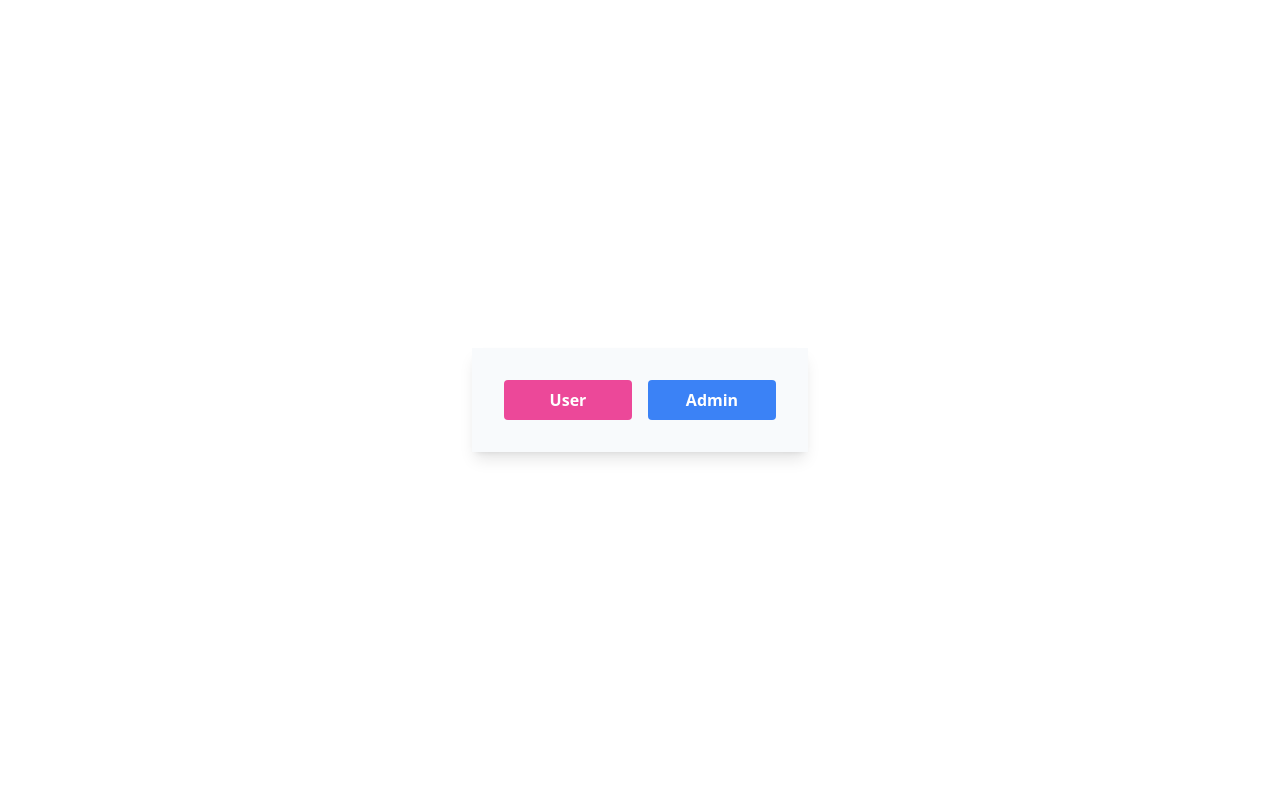
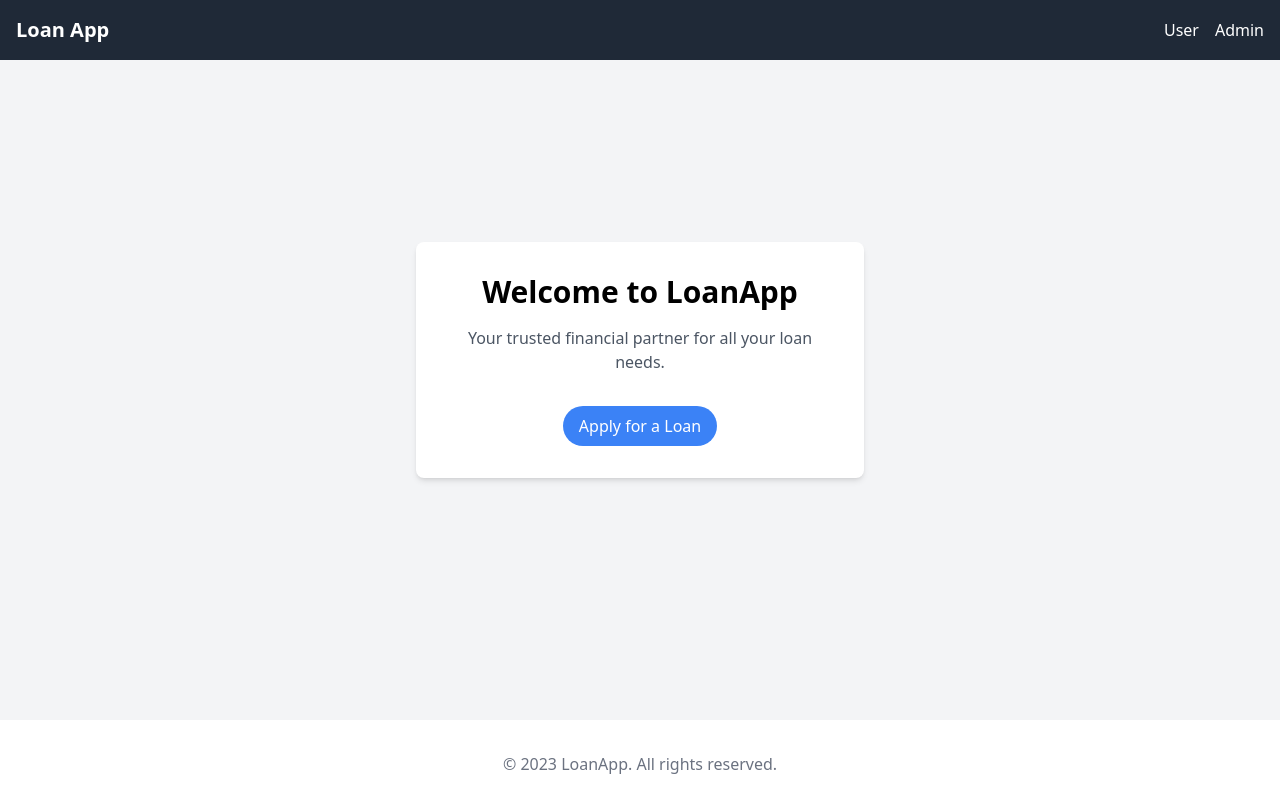
Before and after one commit to r1tikpatil/techdome-assignment-loan-web-app, a Next.js app in the folder client/: page / in a window 1280 px wide. Built offline with nearby package versions, Linux system fonts and the light colour scheme.

Commit message:
added navbar

```diff
--- a/client/actions/apis.js
+++ b/client/actions/apis.js
@@ -50,6 +50,8 @@ const AuthState = ({ children }) => {
   const logOutUser = () => {
     setUser(null);
     localStorage.removeItem("user");
+    localStorage.removeItem("token");
+    localStorage.removeItem("admin");
   };
 
   const signUpUser = async (data) => apiRequest("user/signup", "POST", data);
--- a/client/app/admin/requests/page.jsx
+++ b/client/app/admin/requests/page.jsx
@@ -111,7 +111,7 @@ const Page = () => {
   const handleReject = (loanId) => handleAction(loanId, "REJECT");
 
   return (
-    <div>
+    <div className="bg-gray-100 h-[100vh] p-4 pt-16">
       <LoanList
         loans={loans}
         handleAccept={handleAccept}
--- a/client/app/layout.js
+++ b/client/app/layout.js
@@ -2,6 +2,7 @@ import { Toaster } from "react-hot-toast";
 
 import "./globals.css";
 import AuthState from "../actions/apis";
+import Navbar from "@/components/navBar";
 
 export const metadata = {
   title: "Loan App",
@@ -13,8 +14,11 @@ export default function RootLayout({ children }) {
     <html lang="en">
       <body>
         <main>
-          <Toaster position="top-right" />
-          <AuthState>{children}</AuthState>
+          <AuthState>
+            <Navbar />
+            <Toaster position="top-right" />
+            {children}
+          </AuthState>
         </main>
       </body>
     </html>
--- a/client/app/page.js
+++ b/client/app/page.js
@@ -1,22 +1,27 @@
-import Link from "next/link";
+"use client";
 
 const Home = () => {
   return (
-    <div className="flex flex-col justify-center items-center min-h-screen ">
-      <div className=" flex  gap-4  justify-center items-center justify-items-center p-8 bg-slate-50 shadow-lg">
-        <Link
-          href="/user/signin"
-          className="bg-pink-500 text-center hover:bg-pink-700 text-white font-bold py-2 px-4 rounded  w-28 md:w-32"
-        >
-          User
-        </Link>
-        <Link
-          href="/admin/signin"
-          className="bg-blue-500 text-center hover:bg-blue-700 text-white font-bold py-2 px-4 rounded  w-28 md:w-32"
-        >
-          Admin
-        </Link>
+    <div>
+      <div className="bg-gray-100 h-[90vh] p-4 flex items-center justify-center">
+        <div className="max-w-md w-full bg-white p-8 rounded-lg shadow-md">
+          <h1 className="text-3xl font-semibold mb-4 text-center">
+            Welcome to LoanApp
+          </h1>
+          <p className="text-gray-600 text-center mb-8">
+            Your trusted financial partner for all your loan needs.
+          </p>
+          <div className="flex justify-center">
+            <button className="bg-blue-500 text-white px-4 py-2 rounded-full">
+              Apply for a Loan
+            </button>
+          </div>
+        </div>
       </div>
+
+      <footer className="text-center text-gray-500 mt-8">
+        &copy; 2023 LoanApp. All rights reserved.
+      </footer>
     </div>
   );
 };
--- /dev/null
+++ b/client/components/navBar.jsx
@@ -0,0 +1,57 @@
+"use client";
+import Link from "next/link";
+import React, { useContext } from "react";
+import GlobalContext from "@/actions/context";
+
+const Navbar = () => {
+  const { user, logOutUser } = useContext(GlobalContext);
+
+  return (
+    <nav className="bg-gray-800 p-4 fixed top-0 w-full">
+      <div className="container mx-auto">
+        <div className="flex items-center justify-between">
+          <Link href="/" className="text-white font-bold text-xl">
+            Loan App
+          </Link>
+
+          <div className="space-x-4">
+            {!user ? null : (
+              <>
+                {user.isAdmin ? (
+                  <Link href="/admin/requests" className="text-white">
+                    View Requests
+                  </Link>
+                ) : (
+                  <>
+                    <Link href="/user/viewloans" className="text-white">
+                      View Loans
+                    </Link>
+                    <Link href="/user/createloan" className="text-white">
+                      Create Loans
+                    </Link>
+                  </>
+                )}
+              </>
+            )}
+            {!user ? (
+              <>
+                <Link href="/user/signin" className="text-white">
+                  User
+                </Link>
+                <Link href="/admin/signin" className="text-white">
+                  Admin
+                </Link>
+              </>
+            ) : (
+              <Link href="/" className="text-white">
+                <span onClick={logOutUser}>Log Out</span>
+              </Link>
+            )}
+          </div>
+        </div>
+      </div>
+    </nav>
+  );
+};
+
+export default Navbar;
```
